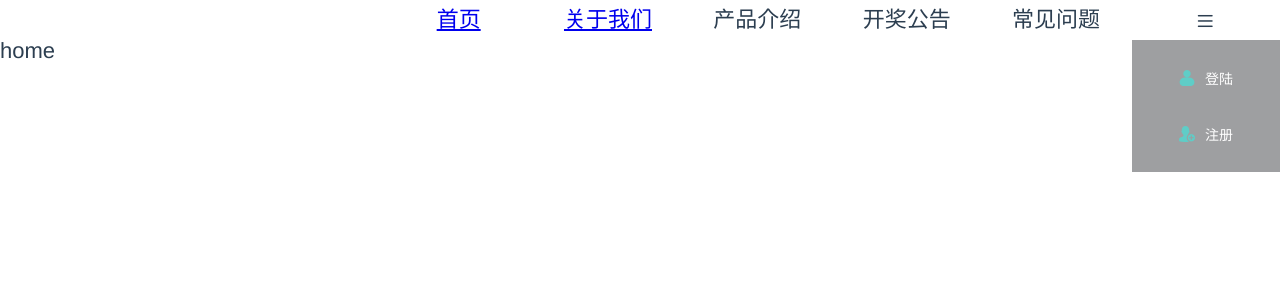
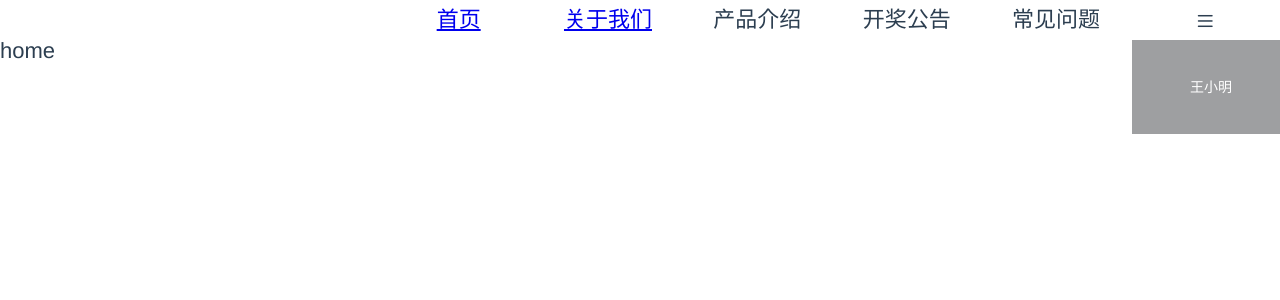
Before and after one commit to jadeproject/jade, a Vue app: page / in a window 1280 px wide. Shown: the top 300 px of the page. Built offline with nearby package versions, Linux system fonts and the light colour scheme; what iview would draw is missing.

Commit message:
注册框编写

```diff
--- a/src/components/login/login.vue
+++ b/src/components/login/login.vue
@@ -1,14 +1,20 @@
 <template>
     <div class="loginC">
-      <div class="noLogin">
+      <div class="noLogin" v-if="type==1">
          <div>
            <span class="iconfont">&#xe61f;</span>
-           <span>登陆</span>
+           <span  class="name">登陆</span>
          </div>
          <div>
            <span class="iconfont">&#xe613;</span>
-           <span>注册</span>
+           <span class="name">注册</span>
          </div>
+      </div>
+      <div class="loginInfo">
+        <div class="info">
+          <span class="name">王小明</span>
+        </div>
+
       </div>
 
     </div>
@@ -16,9 +22,13 @@
 </template>
 
 <script type="text/ecmascript-6">
+   import imgurl from '../../assets/img/m_avatar.png'
     export default {
         data() {
-            return {};
+            return {
+              type:2,
+              imgurl:'../../assets/img/m_avatar.png'
+            };
         },
         created() {
 
@@ -41,20 +51,32 @@
     position: fixed;
     right: 0;
     top: 40px;
-    .noLogin{
+    .noLogin,.loginInfo{
       div{
         padding: 20px 0;
         text-align: center;
         font-size: 14px;
         cursor:pointer;
+        width: 100%;
         span:nth-child(1){
           color: @bg;
         }
-        span:nth-child(2){
+        .name{
           color: #fff;
           margin-left: 10px;
         }
+
       }
+      .info{
+        padding: 30px 0;
+        .name{
+          color: #fff;
+          margin-left: 10px;
+        }
+
+      }
+
+
     }
 
   }
--- a/src/view/home/home.vue
+++ b/src/view/home/home.vue
@@ -9,7 +9,9 @@
 
     export default {
         data() {
-            return {};
+            return {
+
+            };
         },
         created() {
 
```
Also changed, not shown: src/assets/img/m_avatar.png (added).
